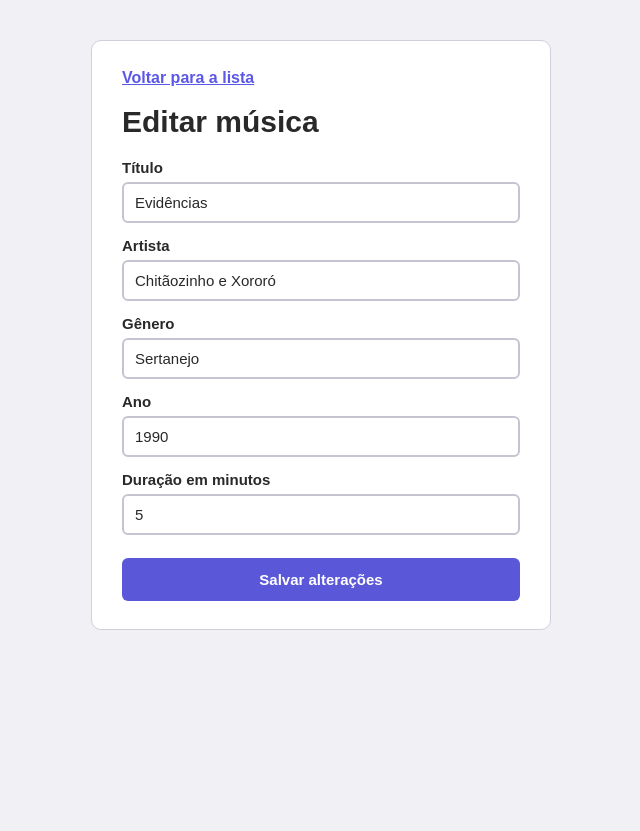
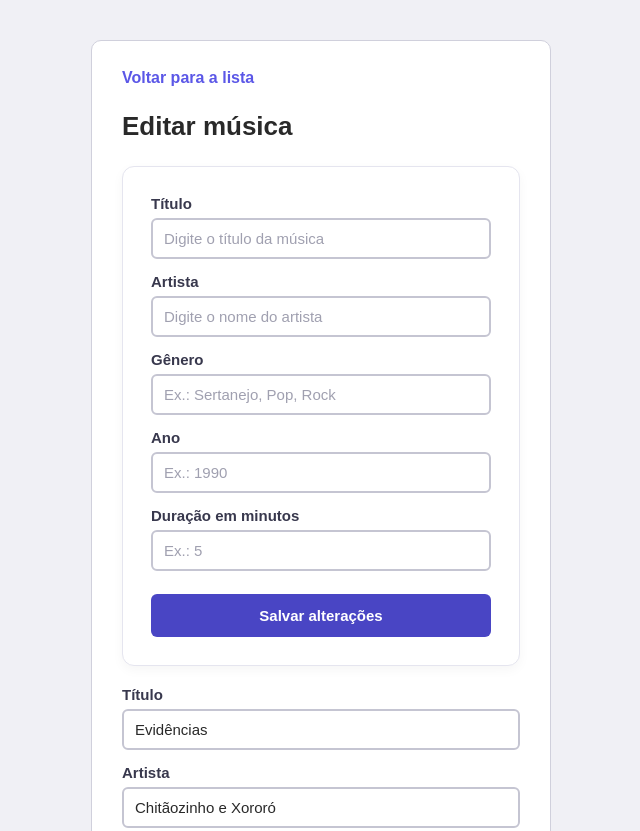
Before and after one commit to arthurhenrique007/musicas_frontend, a plain HTML site: page editar.html in a window 1280 px wide. Shown: the top 831 px of the page, without its empty margins (319-959 px from the left). Before the commit the page ends 800 px from the top, so only its background shows below. Drawn offline with Linux system fonts and the light colour scheme.

Commit message:
codigo certo

```diff
--- a/cadastrar.css
+++ b/cadastrar.css
@@ -1,3 +1,4 @@
+
 * {
     margin: 0;
     padding: 0;
@@ -8,10 +9,12 @@ body {
     font-family: Arial, Helvetica, sans-serif;
     background-color: #f0f0f5;
     color: #292929;
+    min-height: 100vh;
     padding: 40px 20px;
 }
 
 .container {
+    width: 100%;
     max-width: 460px;
     margin: 0 auto;
     background-color: #ffffff;
@@ -22,14 +25,27 @@ body {
 
 .voltar {
     display: inline-block;
-    margin-bottom: 18px;
     color: #5b57e7;
+    text-decoration: none;
     font-weight: bold;
+    margin-bottom: 24px;
+}
+
+.voltar:hover {
+    text-decoration: underline;
 }
 
 h1 {
-    font-size: 30px;
-    margin-bottom: 20px;
+    font-size: 26px;
+    margin-bottom: 24px;
+}
+
+.painel {
+    background-color: white;
+    padding: 20px;
+    border-radius: 12px;
+    border: 1px solid #e5e5ef;
+    box-shadow: 0 4px 12px rgba(0, 0, 0, 0.04);
 }
 
 .campo {
@@ -39,42 +55,51 @@ h1 {
     margin-bottom: 14px;
 }
 
-label {
+.campo label {
     font-size: 15px;
     font-weight: bold;
+    color: #38384d;
 }
 
-input {
+.campo input {
     width: 100%;
     height: 41px;
     padding: 9px 11px;
     border: 2px solid #c5c5d2;
     border-radius: 6px;
     font-size: 15px;
+    font-family: inherit;
     color: #292929;
     background-color: #ffffff;
     outline: none;
+    transition: border-color 0.2s, box-shadow 0.2s;
 }
 
-input:focus {
+.campo input:focus {
     border-color: #5b57e7;
+    box-shadow: 0 0 0 3px rgba(91, 87, 231, 0.12);
+}
+
+.campo input::placeholder {
+    color: #a0a0b0;
 }
 
 #botaoCadastrar {
     width: 100%;
     margin-top: 9px;
     padding: 13px;
-    background-color: #5b57d9;
+    background-color: #4945c4;
     color: #ffffff;
     border: none;
     border-radius: 6px;
     font-size: 15px;
     font-weight: bold;
     cursor: pointer;
+    transition: background-color 0.2s;
 }
 
 #botaoCadastrar:hover {
-    background-color: #4945c4;
+    background-color: #5636c5;
 }
 
 @media (max-width: 500px) {
@@ -87,6 +112,10 @@ input:focus {
     }
 
     h1 {
-        font-size: 26px;
+        font-size: 24px;
+    }
+
+    .painel {
+        padding: 20px;
     }
 }
--- a/editar.css
+++ b/editar.css
@@ -1,3 +1,4 @@
+
 * {
     margin: 0;
     padding: 0;
@@ -8,10 +9,12 @@ body {
     font-family: Arial, Helvetica, sans-serif;
     background-color: #f0f0f5;
     color: #292929;
+    min-height: 100vh;
     padding: 40px 20px;
 }
 
 .container {
+    width: 100%;
     max-width: 460px;
     margin: 0 auto;
     background-color: #ffffff;
@@ -22,13 +25,27 @@ body {
 
 .voltar {
     display: inline-block;
-    margin-bottom: 18px;
     color: #5b57e7;
+    text-decoration: none;
     font-weight: bold;
+    margin-bottom: 24px;
+}
+
+.voltar:hover {
+    text-decoration: underline;
 }
 
 h1 {
-    font-size: 30px;
+    font-size: 26px;
+    margin-bottom: 24px;
+}
+
+.painel {
+    background-color: white;
+    padding: 28px;
+    border-radius: 12px;
+    border: 1px solid #e5e5ef;
+    box-shadow: 0 4px 12px rgba(0, 0, 0, 0.04);
     margin-bottom: 20px;
 }
 
@@ -39,42 +56,51 @@ h1 {
     margin-bottom: 14px;
 }
 
-label {
+.campo label {
     font-size: 15px;
     font-weight: bold;
+    color: #38384d;
 }
 
-input {
+.campo input {
     width: 100%;
     height: 41px;
     padding: 9px 11px;
     border: 2px solid #c5c5d2;
     border-radius: 6px;
     font-size: 15px;
+    font-family: inherit;
     color: #292929;
     background-color: #ffffff;
     outline: none;
+    transition: border-color 0.2s, box-shadow 0.2s;
 }
 
-input:focus {
+.campo input:focus {
     border-color: #5b57e7;
+    box-shadow: 0 0 0 3px rgba(91, 87, 231, 0.12);
+}
+
+.campo input::placeholder {
+    color: #a0a0b0;
 }
 
 #botaoSalvar {
     width: 100%;
     margin-top: 9px;
     padding: 13px;
-    background-color: #5b57d9;
-    color: #ffffff;
     border: none;
     border-radius: 6px;
+    background-color: #4945c4;
+    color: white;
     font-size: 15px;
     font-weight: bold;
     cursor: pointer;
+    transition: background-color 0.2s;
 }
 
 #botaoSalvar:hover {
-    background-color: #4945c4;
+    background-color: #5636c5;
 }
 
 @media (max-width: 500px) {
@@ -83,10 +109,15 @@ input:focus {
     }
 
     .container {
+        margin: 0 auto;
         padding: 24px 20px;
     }
 
     h1 {
-        font-size: 26px;
+        font-size: 24px;
+    }
+
+    .painel {
+        padding: 20px;
     }
 }
--- a/editar.html
+++ b/editar.html
@@ -1,9 +1,8 @@
 
-<!DOCTYPE html>
-<html lang="pt-BR">
 <head>
     <meta charset="UTF-8">
     <meta name="viewport" content="width=device-width, initial-scale=1.0">
+    <title>Editar música | Minhas Músicas</title>
     <title>Editar música</title>
     <link rel="stylesheet" href="editar.css">
 </head>
@@ -15,6 +14,34 @@
 
         <h1>Editar música</h1>
 
+        <section class="painel">
+            <div class="campo">
+                <label for="titulo">Título</label>
+                <input type="text" id="titulo" placeholder="Digite o título da música">
+            </div>
+
+            <div class="campo">
+                <label for="artista">Artista</label>
+                <input type="text" id="artista" placeholder="Digite o nome do artista">
+            </div>
+
+            <div class="campo">
+                <label for="genero">Gênero</label>
+                <input type="text" id="genero" placeholder="Ex.: Sertanejo, Pop, Rock">
+            </div>
+
+            <div class="campo">
+                <label for="ano">Ano</label>
+                <input type="number" id="ano" placeholder="Ex.: 1990">
+            </div>
+
+            <div class="campo">
+                <label for="duracao">Duração em minutos</label>
+                <input type="number" id="duracao" placeholder="Ex.: 5" min="1">
+            </div>
+
+            <button type="button" id="botaoSalvar">Salvar alterações</button>
+        </section>
         <div class="campo">
             <label for="titulo">Título</label>
             <input type="text" id="titulo" value="Evidências">
--- a/index.css
+++ b/index.css
@@ -1,14 +1,9 @@
-
-* {
-    margin: 0;
-    padding: 0;
-    box-sizing: border-box;
-}
 
 body {
     font-family: Arial, Helvetica, sans-serif;
     background-color: #f0f0f5;
     color: #292929;
+    min-height: 100vh;
     padding: 40px 20px;
 }
 
@@ -18,9 +13,10 @@ body {
     padding-bottom: 18px;
     border-bottom: 3px solid #5b57e7;
     display: flex;
+    justify-content: space-between;
     align-items: center;
-    justify-content: space-between;
     gap: 16px;
+    flex-wrap: wrap;
 }
 
 .cabecalho h1 {
@@ -30,6 +26,12 @@ body {
 .link-cadastrar {
     color: #5b57e7;
     font-weight: bold;
+    text-decoration: none;
+    transition: background-color 0.2s;
+}
+
+.link-cadastrar:hover {
+    background-color: #eee9ff;
     text-decoration: underline;
 }
 
@@ -49,6 +51,7 @@ main {
     border: 2px solid #d0d0dc;
     border-radius: 10px;
     padding: 18px 20px;
+    box-shadow: 0 4px 12px rgba(0, 0, 0, 0.04);
 }
 
 .musica h2 {
@@ -57,13 +60,15 @@ main {
 }
 
 .artista {
+    color: #5b57e7;
+    font-weight: bold;
     font-size: 17px;
     margin-bottom: 5px;
 }
 
 .detalhes {
+    color: #777777;
     font-size: 14px;
-    color: #777777;
     margin-bottom: 14px;
 }
 
@@ -84,24 +89,27 @@ main {
     font-weight: bold;
     text-decoration: none;
     cursor: pointer;
+    transition: background-color 0.2s;
 }
 
 .editar {
     color: #5b57e7;
     border-color: #5b57e7;
-}
-
-.apagar {
-    color: #d92d20;
-    border-color: #d92d20;
+    background-color: #eee9ff;
 }
 
 .editar:hover {
     background-color: #f0efff;
 }
 
+.apagar {
+    color: #d92d20;
+    border-color: #d92d20;
+    background-color: #fff0ee;
+}
+
 .apagar:hover {
-    background-color: #fff0ee;
+    background-color: #ffd3d3;
 }
 
 @media (max-width: 500px) {
@@ -109,9 +117,17 @@ main {
         padding: 24px 14px;
     }
 
+    main {
+        margin: 24px auto;
+    }
+
     .cabecalho {
         align-items: flex-start;
         flex-direction: column;
+    }
+
+    .musica {
+        padding: 18px;
     }
 
     .cabecalho h1 {
```
Also changed, not shown: cadastrar.html (+19 -7 lines), index.html (+18 -0 lines).
